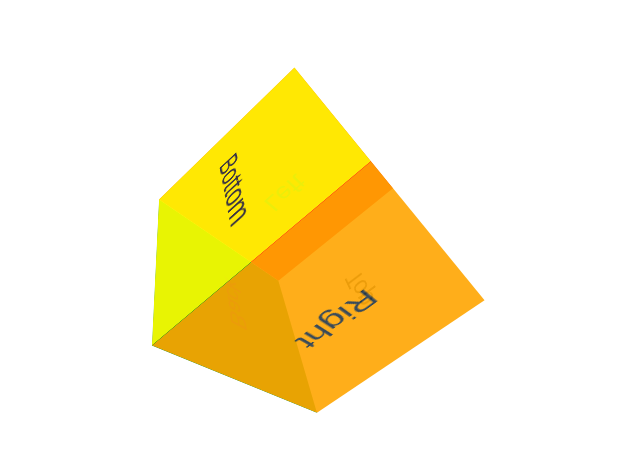
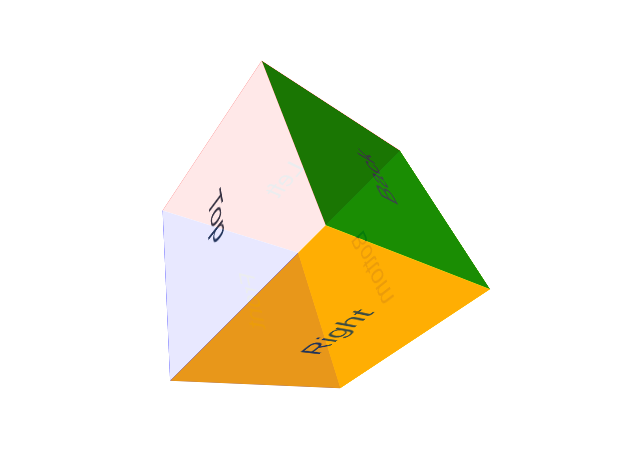
Before and after one commit to gkucmierz/rubic-cube, a Vue app: page / in a window 1280 px wide. Shown: the part 155-606 px from the top of the page, without its empty margins (334-974 px from the left). Built offline with nearby package versions, Linux system fonts and the light colour scheme.

Commit message:
add colors
mend

```diff
--- a/src/components/HelloWorld.vue
+++ b/src/components/HelloWorld.vue
@@ -96,12 +96,12 @@
 
 @keyframes turn {
   from { transform: rotate3d(0, 0, 0, 0); }
-  to { transform: rotate3d(1, 0, 1, 360deg); }
+  to { transform: rotate3d(1, 1, 0, 360deg); }
 }
 
 .cube {
   position: relative;
   transform-style: preserve-3d;
-  animation: turn 1500ms linear infinite;
+  animation: turn 3s linear infinite;
 }
 </style>
```
